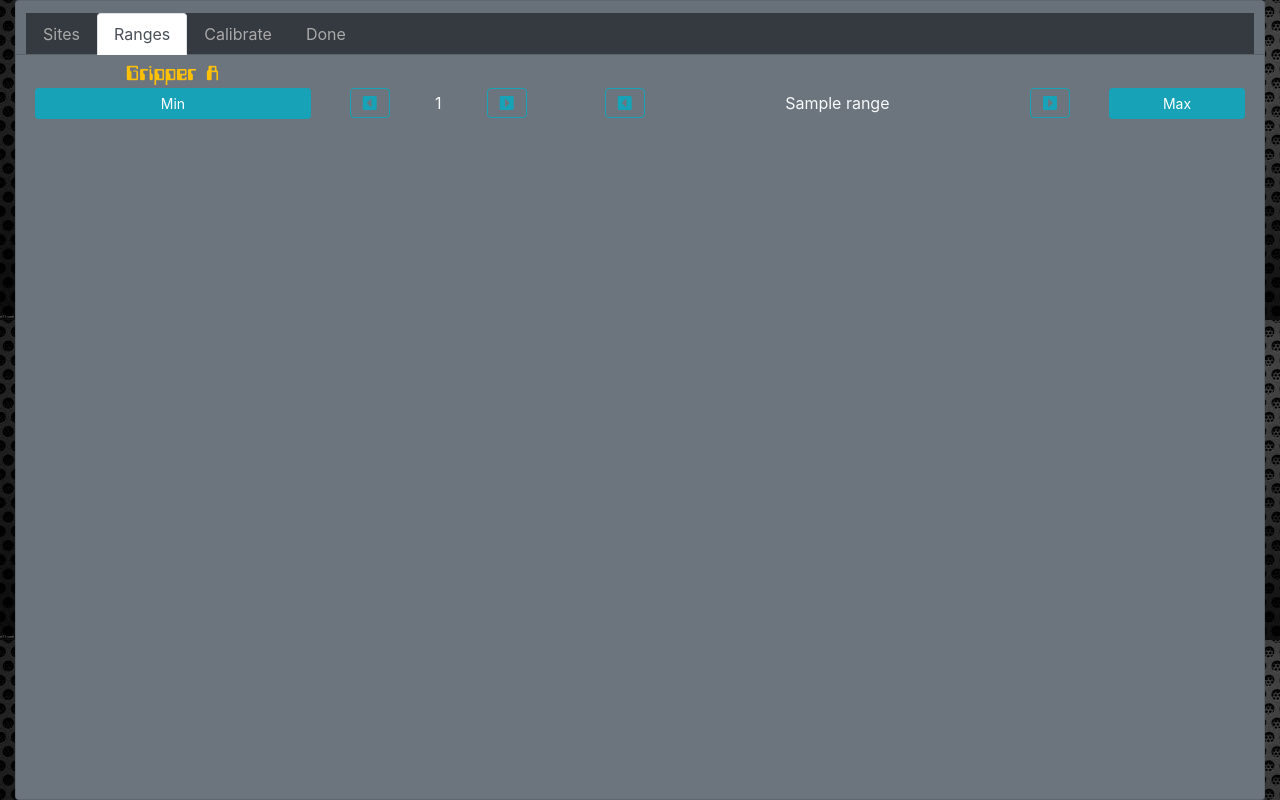
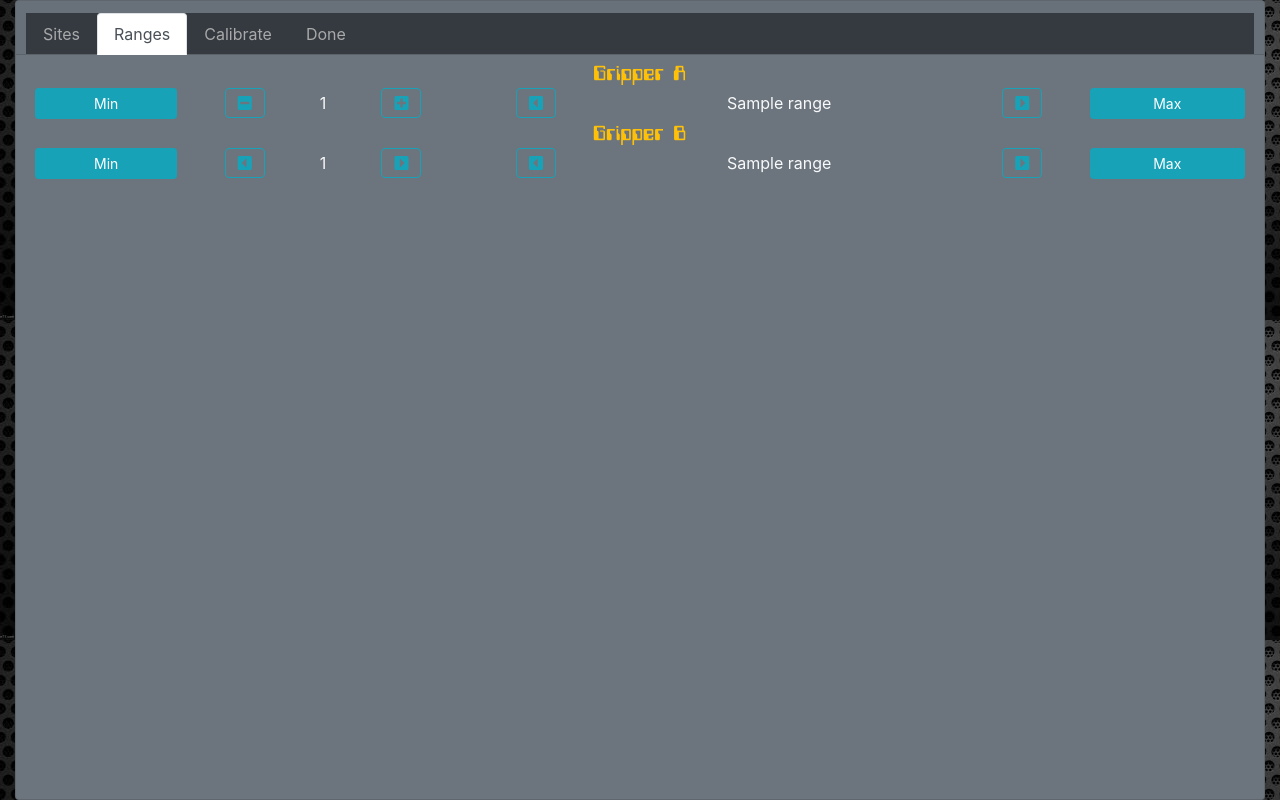
Before and after one commit to barskey/solve-o-matic, a Flask app: template app/templates/calibration.html in a window 1280 px wide, after a click on "Ranges". Run offline with Flask 2, Linux system fonts and the light colour scheme; the template is opened without the code that fills it: most values are stand-ins (such as "Sample title", 1, 10 or a date in 2020); some libraries are stand-ins or nearby versions.

Commit message:
ranges tab

```diff
--- a/app/templates/calibration.html
+++ b/app/templates/calibration.html
@@ -64,17 +64,33 @@
 				<div class="container-fluid tab-pane" id="ranges">
 					<table class="table table-sm table-borderless text-center text-light">
 						<tr>
-							<td class="p-0"><h4 class="text-warning m-0">Gripper A</h4></th>
+							<td colspan="8" class="p-0"><h4 class="text-warning m-0">Gripper A</h4></th>
 						</tr>
 						<tr>
 							<td class="align-middle p-0"><button type="button" class="btn btn-sm btn-info btn-block cal-btn" id="gripa-range-min">Min</button></td>
-							<td class="align-middle p-0"><button type="button" class="btn btn-outline-info cal-btn" id="gripa-min-dec"><i class="fa fa-caret-square-left"></i></button></td>
+							<td class="align-middle p-0"><button type="button" class="btn btn-outline-info cal-btn" id="gripa-min-dec"><i class="fa fa-minus-square"></i></button></td>
 							<td class="align-middle p-0"><span id="gripa-min-value">{{ cal_data['ranges'][0][0] }}</span></td>
-							<td class="align-middle p-0"><button type="button" class="btn btn-outline-info cal-btn" id="gripa-min-inc"><i class="fa fa-caret-square-right"></i></button></td>
+							<td class="align-middle p-0"><button type="button" class="btn btn-outline-info cal-btn" id="gripa-min-inc"><i class="fa fa-plus-square"></i></button></td>
 							<td class="align-middle p-0"><button type="button" class="btn btn-outline-info cal-btn" id="gripa-max-dec"><i class="fa fa-caret-square-left"></i></button></td>
 							<td class="align-middle p-0"><span id="gripb-open-value">{{ cal_data['ranges'][0][1] }}</span></td>
 							<td class="align-middle p-0"><button type="button" class="btn btn-outline-info cal-btn" id="gripa-max-inc"><i class="fa fa-caret-square-right"></i></button></td>
 							<td class="align-middle p-0"><button type="button" class="btn btn-sm btn-info btn-block cal-btn" id="gripa-range-max">Max</button></td>
+						</tr>
+						<tr>
+							<td colspan="8"  class="align-middle p-0"><em><span class="text-warning" id="cal-results"></span></em></td>
+						</tr>
+						<tr>
+							<td colspan="8" class="p-0"><h4 class="text-warning m-0">Gripper B</h4></th>
+						</tr>
+						<tr>
+							<td class="align-middle p-0"><button type="button" class="btn btn-sm btn-info btn-block cal-btn" id="gripb-range-min">Min</button></td>
+							<td class="align-middle p-0"><button type="button" class="btn btn-outline-info cal-btn" id="gripb-min-dec"><i class="fa fa-caret-square-left"></i></button></td>
+							<td class="align-middle p-0"><span id="gripa-min-value">{{ cal_data['ranges'][2][0] }}</span></td>
+							<td class="align-middle p-0"><button type="button" class="btn btn-outline-info cal-btn" id="gripb-min-inc"><i class="fa fa-caret-square-right"></i></button></td>
+							<td class="align-middle p-0"><button type="button" class="btn btn-outline-info cal-btn" id="gripb-max-dec"><i class="fa fa-caret-square-left"></i></button></td>
+							<td class="align-middle p-0"><span id="gripb-open-value">{{ cal_data['ranges'][2][1] }}</span></td>
+							<td class="align-middle p-0"><button type="button" class="btn btn-outline-info cal-btn" id="gripb-max-inc"><i class="fa fa-caret-square-right"></i></button></td>
+							<td class="align-middle p-0"><button type="button" class="btn btn-sm btn-info btn-block cal-btn" id="gripb-range-max">Max</button></td>
 						</tr>
 						<tr>
 							<td colspan="8"  class="align-middle p-0"><em><span class="text-warning" id="cal-results"></span></em></td>
```
